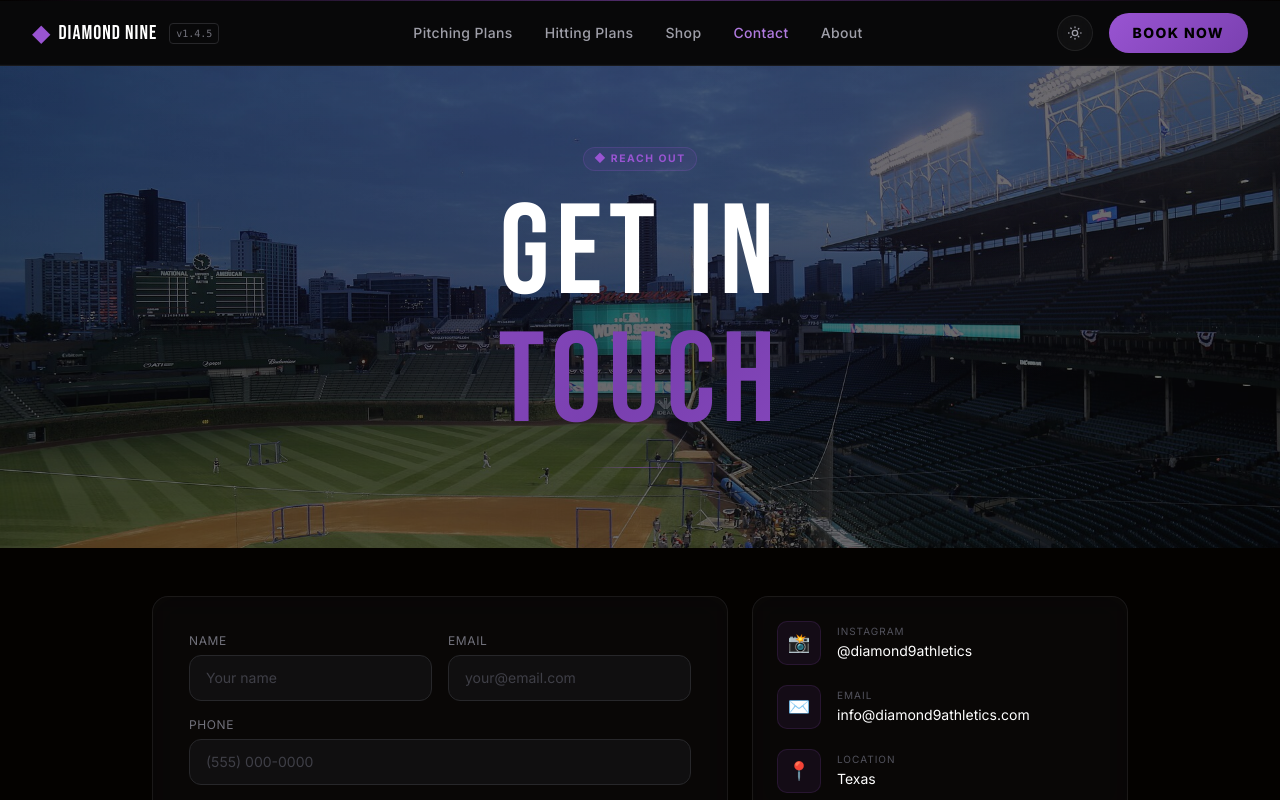
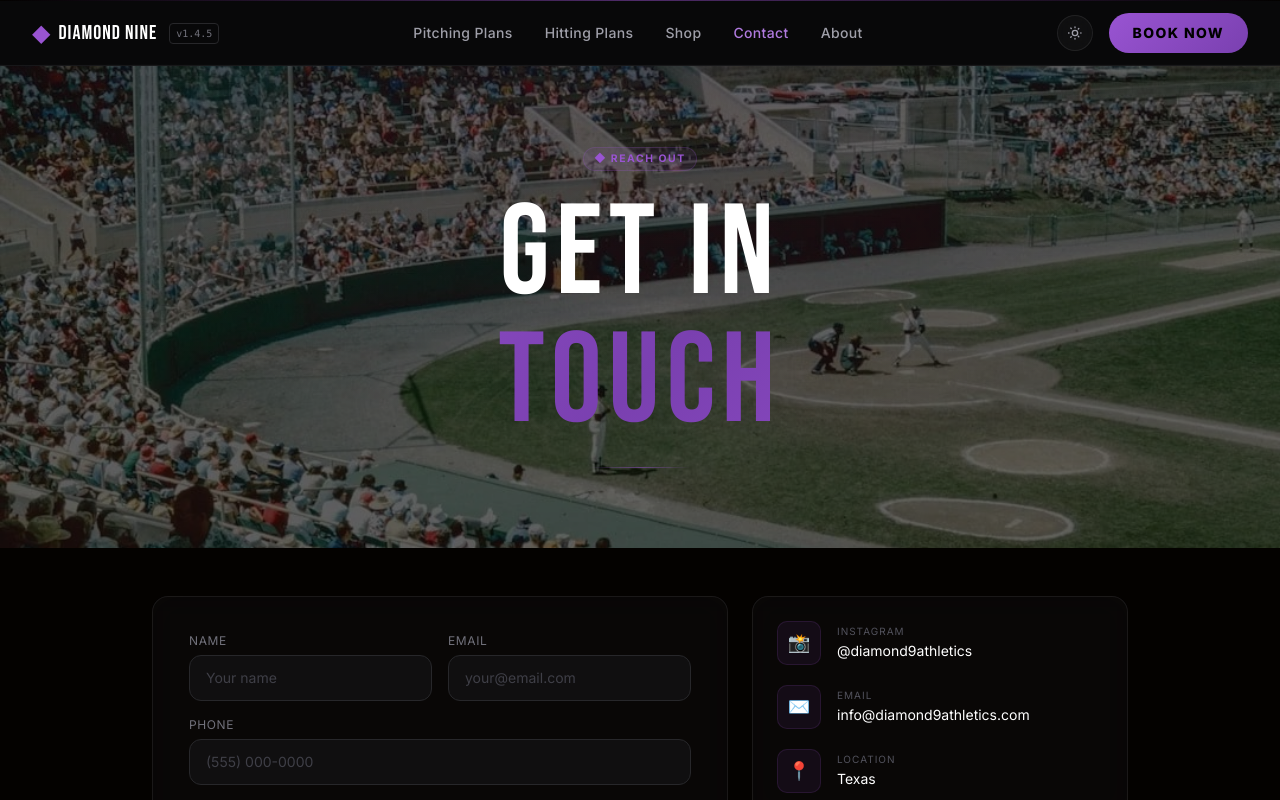
Before and after one commit to patrick3395/diamond9-athletics, a Next.js app: page /contact in a window 1280 px wide. Shown: the top 800 px of the page. Built offline with nearby package versions, Linux system fonts and the light colour scheme.

Commit message:
Update contact and main page hero images

```diff
--- a/src/app/contact/page.tsx
+++ b/src/app/contact/page.tsx
@@ -10,7 +10,7 @@
     <main className="pt-16 bg-[#040200]">
       {/* Hero */}
       <section className="relative py-20 overflow-hidden">
-        <div className="absolute inset-0 bg-cover bg-center bg-no-repeat" style={{ backgroundImage: `url('${img("/images/hero-wrigley.jpg")}')` }} />
+        <div className="absolute inset-0 bg-cover bg-center bg-no-repeat" style={{ backgroundImage: `url('${img("/images/hero-contact.jpg")}')` }} />
         <div className="absolute inset-0 bg-zinc-950/60" />
         <div className="absolute inset-0 grid-bg opacity-10" />
         <div className="absolute inset-0 bg-[radial-gradient(ellipse_60%_80%_at_50%_0%,rgba(153,84,210,0.06)_0%,transparent_100%)]" />
--- a/src/app/page.tsx
+++ b/src/app/page.tsx
@@ -72,7 +72,7 @@
       {/* ══ HERO ══════════════════════════════════════════════════ */}
       <section className="relative min-h-screen flex flex-col items-center justify-center overflow-hidden">
         {/* Stadium background */}
-        <div className="absolute inset-0 bg-cover bg-center bg-no-repeat" style={{ backgroundImage: `url('${img("/images/hero-wrigley.jpg")}')` }} />
+        <div className="absolute inset-0 bg-cover bg-center bg-no-repeat" style={{ backgroundImage: `url('${img("/images/hero-main.jpg")}')` }} />
         <div className="absolute inset-0 bg-gradient-to-b from-zinc-950/80 via-zinc-950/55 to-zinc-950" />
         {/* Amber radial */}
         <div className="absolute inset-0 bg-[radial-gradient(ellipse_55%_45%_at_50%_65%,rgba(153,84,210,0.07)_0%,transparent_100%)]" />
```
Also changed, not shown: public/images/hero-contact.jpg (added), public/images/hero-main.jpg (added).
